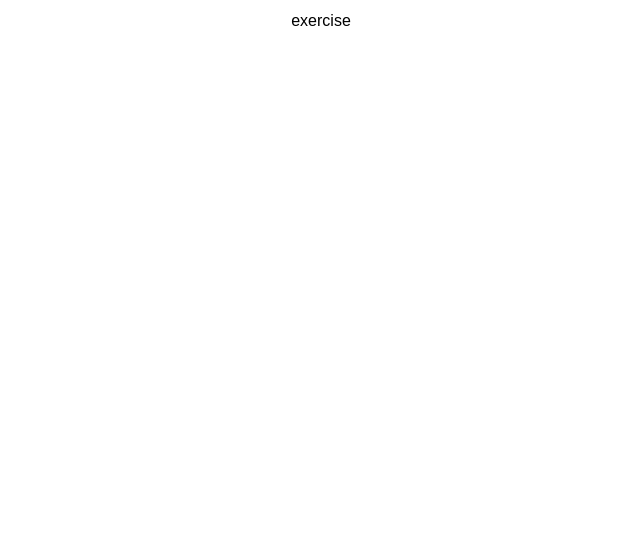
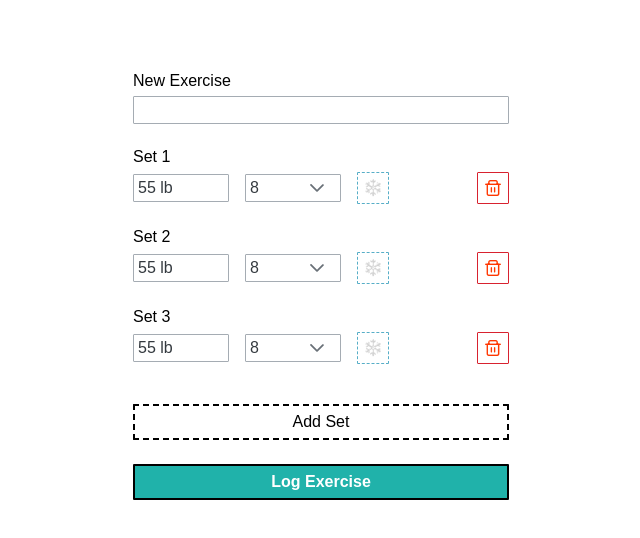
Before and after one commit to tsaruggan/gym-rat, a Next.js app: page /exercise in a window 1280 px wide. Shown: the top 538 px of the page, without its empty margins (319-959 px from the left). Built offline with nearby package versions, Linux system fonts and the light colour scheme.

Commit message:
new exercise page

```diff
--- a/package.json
+++ b/package.json
@@ -12,6 +12,7 @@
     "@ducanh2912/next-pwa": "^10.2.9",
     "geist": "^1.3.1",
     "next": "15.0.3",
+    "primeicons": "^7.0.0",
     "primereact": "^10.8.5",
     "react": "19.0.0-rc-66855b96-20241106",
     "react-dom": "19.0.0-rc-66855b96-20241106"
--- a/src/components/ExercisesDisplay.js
+++ b/src/components/ExercisesDisplay.js
@@ -127,7 +127,7 @@ function ExercisesDisplay({ data }) {
         const exerciseName = rowData.name;
         return (
             <Link
-                href={`/${exerciseName}`}
+                href={`/exercise/${exerciseName}`}
                 className={styles.exerciseLink}
                 scroll={true}
             >
--- a/src/pages/_app.js
+++ b/src/pages/_app.js
@@ -6,6 +6,8 @@ import { GeistMono } from "geist/font/mono";
 import { PrimeReactProvider } from 'primereact/api';
 import "primereact/resources/primereact.min.css";
 import "primereact/resources/themes/nano/theme.css";
+import 'primeicons/primeicons.css';
+
 
 import { useEffect } from 'react';
 import { useRouter } from 'next/router';
--- a/src/pages/[exerciseName].js
+++ b/src/pages/exercise/[exerciseName].js
@@ -7,9 +7,9 @@ export default function ExercisePage() {
 
     return (
         <div className={styles.page}>
-            {/* <main className={styles.main}> */}
+            <main className={styles.main}>
                 <p>{exerciseName}</p>
-            {/* </main> */}
+            </main>
         </div>
     );
 }
--- /dev/null
+++ b/src/pages/exercise/index.js
@@ -0,0 +1,115 @@
+import styles from "@/styles/Home.module.css";
+import React, { useState, useEffect } from "react";
+import { InputText } from "primereact/inputtext";
+
+import { InputSwitch } from 'primereact/inputswitch';
+import { InputNumber } from 'primereact/inputnumber';
+import { Dropdown } from 'primereact/dropdown';
+import { Button } from 'primereact/button';
+
+export default function NewExercisePage() {
+    const [exerciseName, setExerciseName] = useState('');
+    const [sets, setSets] = useState([
+        { weight: 55, reps: 8, warmUp: false },
+        { weight: 55, reps: 8, warmUp: false },
+        { weight: 55, reps: 8, warmUp: false }
+    ]);
+
+    const renderSet = (index) => {
+        const set = sets[index];
+        const weight = set.weight;
+        const reps = set.reps;
+        const warmUp = set.warmUp;
+
+        return (
+            <div style={{ display: 'flex', flexDirection: 'column', gap: '6px' }}>
+                <label>{`Set ${index + 1}`}</label>
+                <div style={{ display: 'flex', justifyContent: 'space-between'}}>
+                    <div style={{ display: 'flex', gap: '16px', alignItems: 'center' }}>
+                        <InputNumber
+                            inputId="weight1"
+                            value={weight}
+                            onValueChange={(e) => updateSet(index, 'weight', e.value)}
+                            mode="decimal"
+                            minFractionDigits={0}
+                            maxFractionDigits={1}
+                            inputStyle={{ width: '96px', padding: '4px' }}
+                            suffix=" lb"
+                        />
+                        <Dropdown
+                            value={reps}
+                            options={[...Array(24).keys()].map(i => i + 1)}
+                            onChange={(e) => updateSet(index, 'reps', e.value)}
+                            style={{ width: '96px',  padding: '4px' }}
+                            panelStyle={{ padding: '4px' }}
+                        />
+                        <Button
+                            onClick={() => updateSet(index, 'warmUp', !sets[index].warmUp)}
+                            className={styles.warmUpToggle}
+                            style={{ border: warmUp ? "solid 2px rgba(0, 200, 255, 1)" : "dashed 1px rgba(0, 133, 170, 0.66)" }}
+                        >
+                            <span style={{  opacity: warmUp ? 1 : 0.7, filter: warmUp ? 'none' : 'grayscale(100%)' }}>❄️</span>
+                        </Button>
+                    </div>
+
+                    <Button
+                        onClick={() => deleteSet(index)}
+                        icon="pi pi-trash"
+                        className={`${styles.trashButton} p-button-danger`}
+                        disabled={sets.length <= 1}
+                    />
+                </div>
+            </div>
+
+        );
+    }
+
+    const updateSet = (index, key, value) => {
+        setSets((prevSets) => {
+            const newSets = [...prevSets];
+            newSets[index] = { ...newSets[index], [key]: value };
+            return newSets;
+        });
+    };
+
+    const deleteSet = (index) => {
+        setSets((prevSets) => prevSets.filter((_, i) => i !== index));
+    };
+
+    const addSet = () => {
+        setSets((prevSets) => [
+            ...prevSets,
+            { ...prevSets[prevSets.length - 1] }
+        ]);
+    };
+
+    const logExercise = () => {
+
+    };
+
+    return (
+        <div className={styles.page}>
+            <main className={styles.main} style={{ maxWidth: '400px', padding: '12px' }}>
+                <div style={{ display: 'flex', flexDirection: 'column', gap: '24px' }} >
+                    <div style={{ display: 'flex', flexDirection: 'column', gap: '6px' }}>
+                        <label htmlFor="exerciseName">New Exercise</label>
+                        <InputText
+                            id="exerciseName"
+                            value={exerciseName}
+                            onChange={(e) => setExerciseName(e.target.value)}
+                            style={{ padding: '4px' }}
+                        />
+                    </div>
+                    {sets.map((_, index) => (
+                        renderSet(index)
+                    ))}
+                    <div style={{ display: 'flex', flexDirection: 'column', gap: '24px', paddingTop: '16px' }} >
+                        <Button className={styles.addSetButton} onClick={() =>  addSet()}>Add Set</Button>
+                        <Button className={styles.logExerciseButton}>Log Exercise</Button>
+                    </div>
+
+                </div>
+            </main>
+        </div>
+    );
+}
--- a/src/styles/Home.module.css
+++ b/src/styles/Home.module.css
@@ -16,6 +16,12 @@
   grid-row-start: 2;
   width: 100%;
   gap: 36px;
+}
+
+@media (min-width: 800px) {
+  .page {
+    margin-top: 48px;
+  }
 }
 
 .createNewExercise {
@@ -58,3 +64,74 @@
   text-decoration: underline wavy;
   font-weight: bold;
 }
+
+.warmUpToggle, .warmUpToggle:focus  {
+  background: none;
+  cursor: pointer;
+  padding: 0;
+  width: auto;
+  height: 2em;
+  aspect-ratio: 1;
+  display: flex;
+  justify-content: center;
+  align-items: center;
+  line-height: 1em;
+  box-shadow: none;
+}
+
+.warmUpToggle:hover {
+  border: 2px solid rgba(0, 200, 255, 1) !important;
+  background-color: rgba(0, 200, 255, 0.2) !important;
+}
+
+.trashButton {
+  background-color: transparent;
+  color: rgb(255, 55, 0);
+  cursor: pointer;
+  width: auto;
+  height: 2em;
+  aspect-ratio: 1;
+  box-shadow: none;
+}
+
+.trashButton:hover {
+  background-color: rgb(255, 55, 0, 0.4);
+}
+
+.addSetButton, .logExerciseButton {
+  display: flex;
+  align-items: center;
+  justify-content: center;
+  text-align: center;
+  height: 2em;
+  width: 100%;
+  box-shadow: none;
+  padding: 16px;
+}
+
+.addSetButton {
+  border: dashed 2px black;
+  background-color: transparent;
+  color: black;
+}
+
+.addSetButton:hover {
+  background-color: lightblue;
+  border: solid 2px black;
+  font-weight: bold;
+  color: palevioletred;
+}
+
+.logExerciseButton {
+  border: solid 2px black;
+  background-color: lightseagreen;
+  color: white;
+  font-weight: bold;
+}
+
+.logExerciseButton:hover {
+  background-color: indigo;
+  border: solid 2px black;
+  font-weight: bolder;
+  color: greenyellow;
+}
```
Also changed, not shown: src/components/BasicLog.js (renamed from src/components/BasicLogCard.js, +3 -4 lines), src/components/WorkoutsDisplay.js (+2 -8 lines), src/pages/index.js (+6 -3 lines), 1 other file (tests, documents, lock files or other folders).
